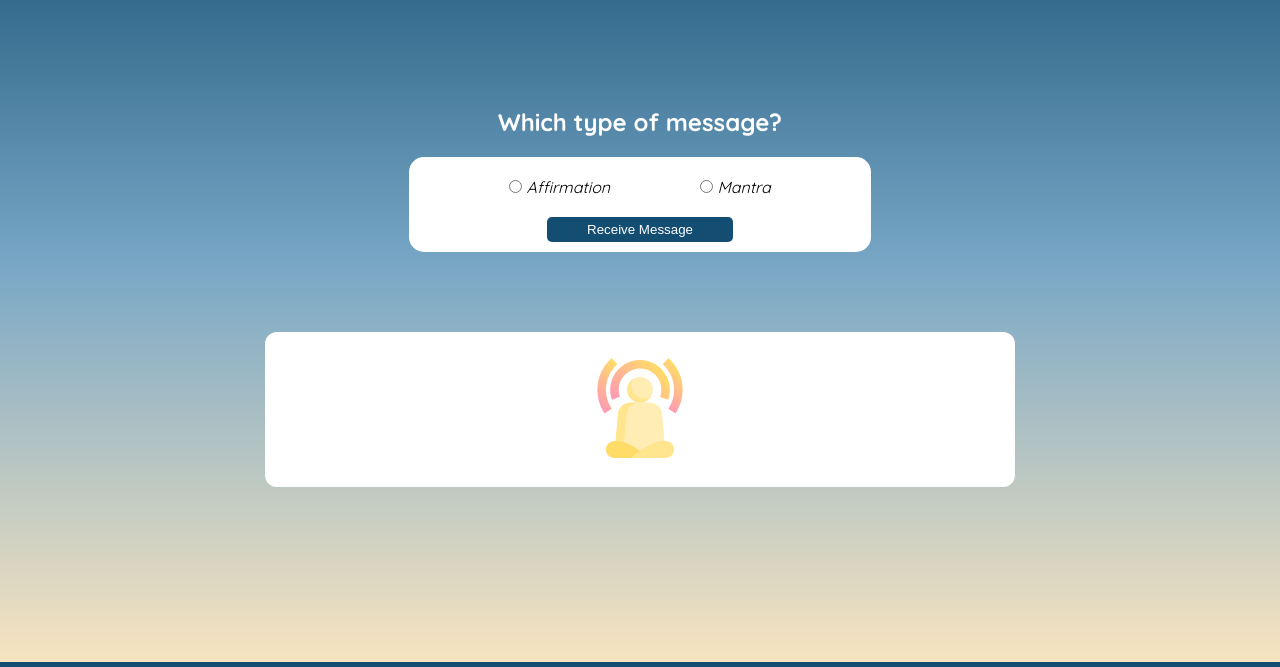
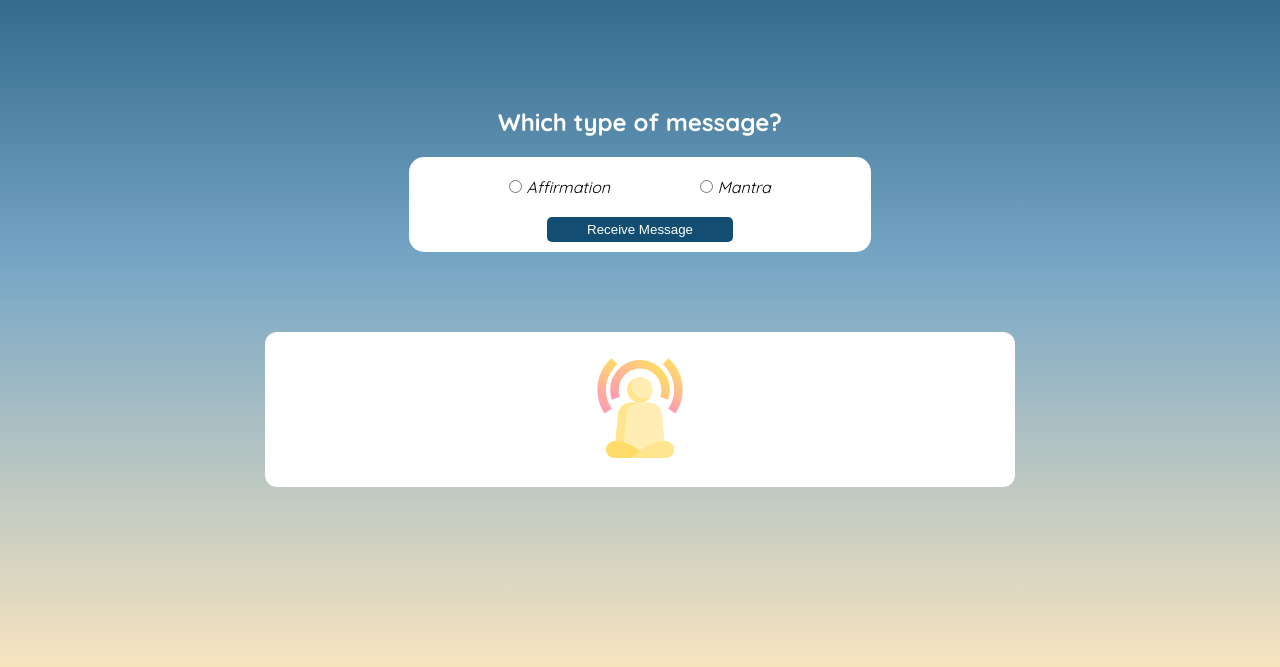
Before and after one commit to Isramss/Self_Care_center, a plain HTML site: page index.html in a window 1280 px wide. Shown: the part 133-800 px from the top of the page. Drawn offline with Linux system fonts and the light colour scheme.

Commit message:
style.css changement body

```diff
--- a/css/styles.css
+++ b/css/styles.css
@@ -13,21 +13,16 @@ black - #000000;
 }
 
 body {
-  height: 100%;
+  height: 100vh;
   font-family: "Quicksand", sans-serif;
-  background-repeat: no-repeat;
-  background: linear-gradient(
-    rgba(19, 77, 113, 1) 0%,
-    rgba(120, 167, 198, 1) 50%,
-    rgba(247, 228, 191, 1) 100%
-  );
+  background: linear-gradient(#134d71, #78a7c6, #f7e4bf);
 }
 
 /*////////////////////////Titre////////////////////////////////*/
 .titre {
   display: flex;
   justify-content: center;
-  margin-top: 90px;
+  padding-top: 90px;
   color: #fff;
 }
 /*////////////////////////Box_general//////////////////////////////*/
```
